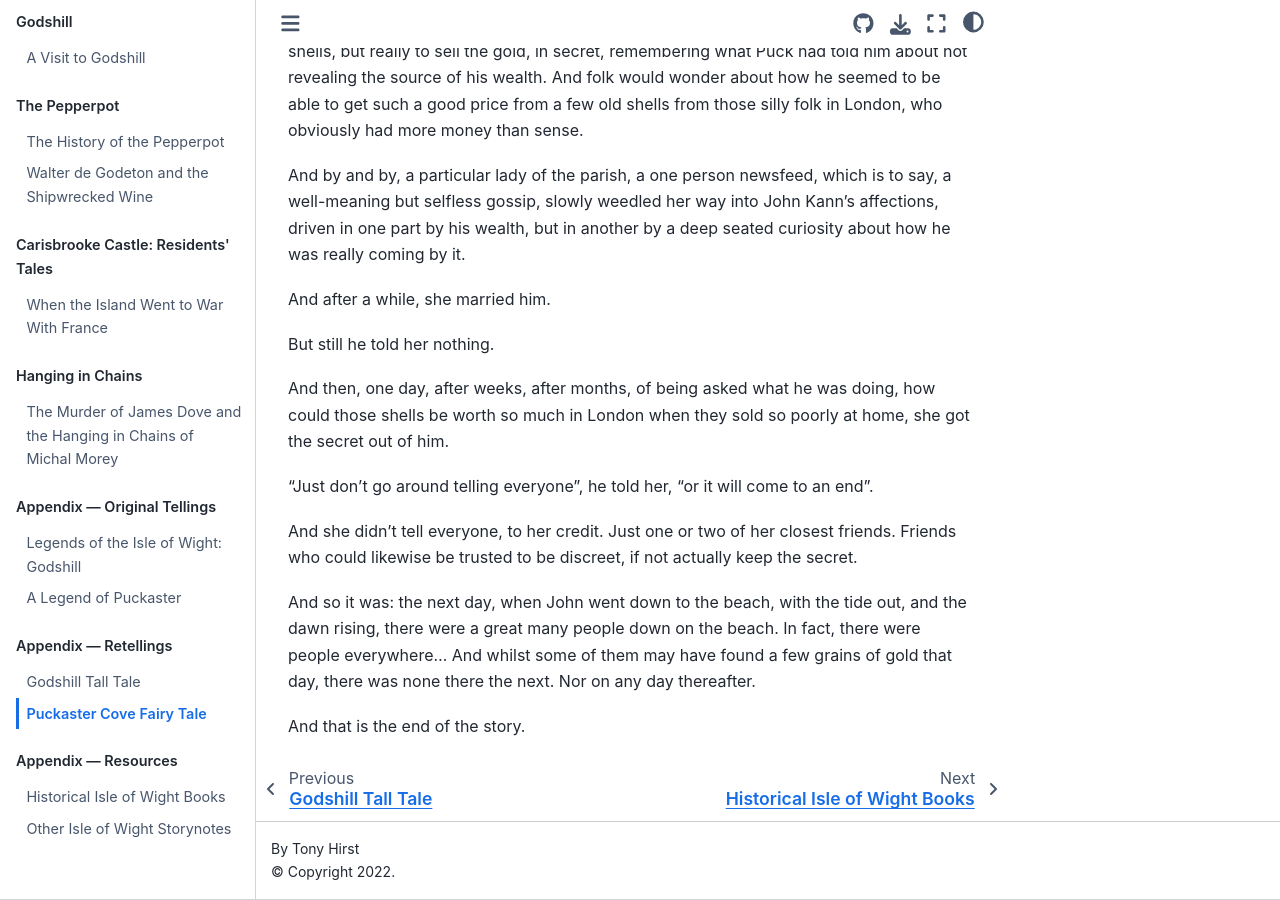
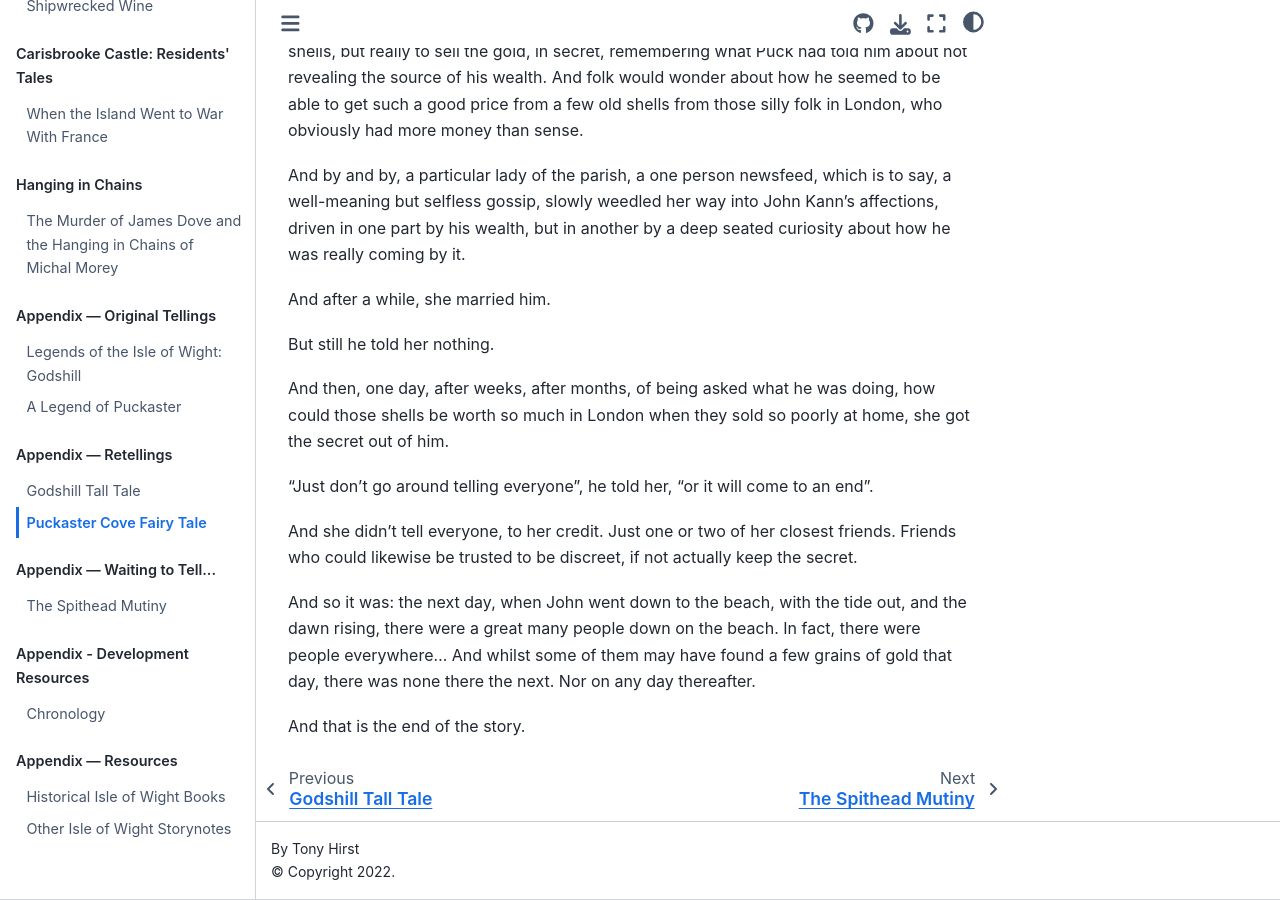
Before and after one commit to psychemedia/island-storynotes, a Jupyter Book: the page built from elder-puckaster-reversioned.md, in a window 1280 px wide and 900 px high, scrolled down 3670 px. Built offline with Jupyter Book 1.0.4 settings and Sphinx 7.4.7 and the Sphinx Book theme 1.1.4, drawn with Linux system fonts in a browser that asks for light colours.

Commit message:
Add Spithead mutiny notes to rendered book

```diff
--- a/_toc.yml
+++ b/_toc.yml
@@ -29,6 +29,13 @@ parts:
   chapters:
   - file: elder-godshill-reversioned
   - file: elder-puckaster-reversioned
+- caption: Appendix — Waiting to Tell...
+  chapters:
+  - file: spithead_mutiny
+- caption: Appendix - Development Resources
+  chapters:
+  - file: spithead_chronology
+  - file: _spithead_mutiny_src
 - caption: Appendix — Resources
   chapters:
   - file: wightnotes-books
```
Also changed, not shown: spithead_mutiny.md (+2 -2 lines).
